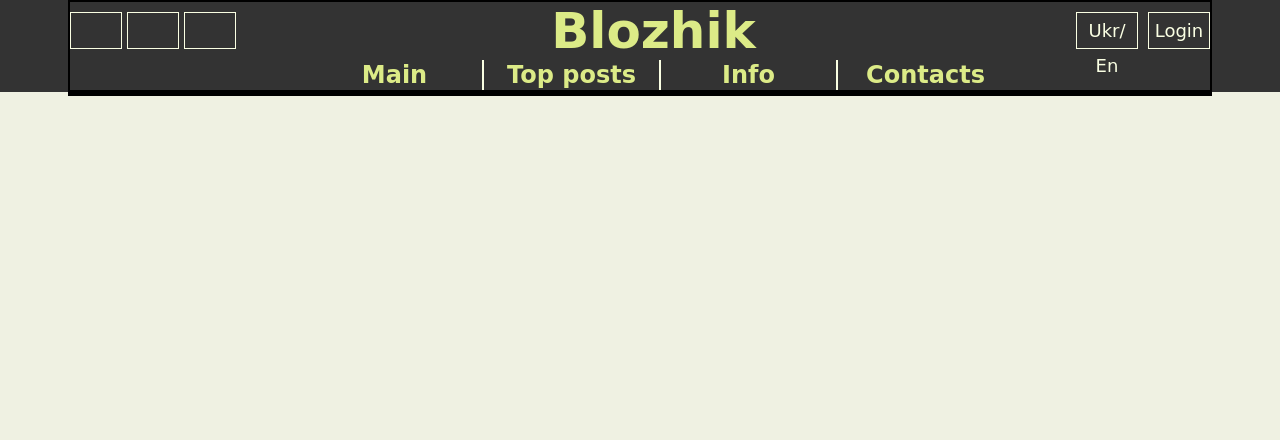
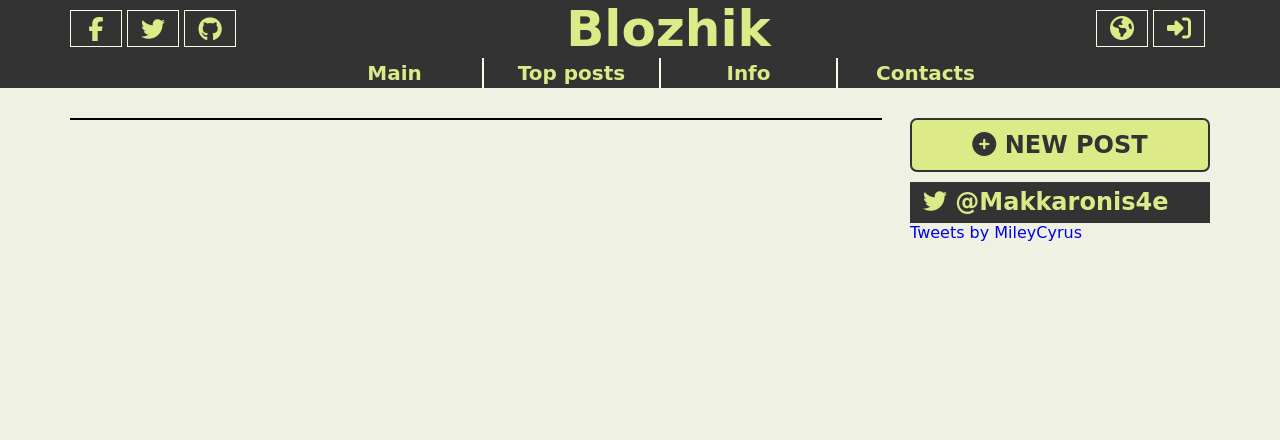
Before and after one commit to kpi-web-guild/django-girls-blog-makkaronis4e, a Django app: page / in a window 1280 px wide. Shown: the top 440 px of the page. After the commit the page ends 241 px from the top, so only its background shows below. Run offline with Django 3.2, Linux system fonts and the light colour scheme; the visitor is signed in with stand-in values (Sample User, id 1); data that the repository does not hold is empty; some libraries are stand-ins or nearby versions.

Commit message:
Change views and layout

```diff
--- a/blog/static/css/blog.css
+++ b/blog/static/css/blog.css
@@ -1,4 +1,4 @@
-body, p, a, div, h1 {
+body, p, a, div, h1, h2, span {
     padding: 0;
     margin: 0;
     font-family: 'Lobster', cursive;
@@ -6,12 +6,10 @@ body, p, a, div, h1 {
 
 body {
     min-width:  1200px;
-
 }
 
 a {
     text-decoration: none;
-
 }
 
 header {
@@ -22,7 +20,6 @@ header {
 .header {
     width: 1140px;
     margin: 0 auto;
-    border:2px solid black;
 }
 
 .header-top:after {
@@ -47,6 +44,16 @@ header {
     font-size:100%;
 }
 
+.social-button span {
+    line-height: 35px;
+    vertical-align: middle;
+}
+
+.fa {
+    font-size: 24px;
+    color: #dceb87;
+}
+
 .l-block {
     float: right;
     margin-top:10px;
@@ -59,22 +66,26 @@ header {
     list-style: none;
     text-align: center;
     border:1px solid #faffe3;
-    width:60px;
+    width:50px;
     height:35px;
-    margin-left:10px;
-    vertical-align: middle;
-    font-size:18px;
-    line-height:35px;
-    color: #faffe3;
-
+    margin-right:5px;
+    font-size:100%;
 }
 
+.l-button span {
+    line-height: 35px;
+    vertical-align: middle;
+}
+
+.l-button:hover,
+.social-button:hover{
+    border:1px solid #dceb87;
+}
 
 .title-name  {
     text-align: center;
     font-size: 50px;
     margin:0 auto;
-
 }
 
 .title-name  a{
@@ -95,8 +106,6 @@ header {
     width: 175px;
     height: 30px;
     border-right: 2px solid #faffe3;
-
-
 }
 
 .main-nav li:last-child {
@@ -109,7 +118,7 @@ header {
     vertical-align: middle;
     font-weight: bold;
     color: #dceb87;
-    font-size: 24px;
+    font-size: 20px;
 }
 
 .main-nav a:active {
@@ -128,12 +137,68 @@ main {
     background-color: #eff1e2;
     min-height: 1300px;
 }
+
 .layout-main {
     width: 1140px;
     margin: 0 auto;
-    border:2px solid black;
+    padding-top:30px;
 }
 
+.clearfix:after {
+    display: table;
+    content: "";
+    clear: both;
+}
+
+section {
+    float: left;
+    width: 810px;
+    border: 1px solid black;
+    }
+
+
+aside {
+    float: right;
+    width: 300px;
+}
+
+.add-new-post {
+    display: block;
+    background: #dceb87;
+    border: 2px solid #333;
+    line-height: 50px;
+    color: #333;
+    border-radius: 7px;
+    text-align: center;
+    vertical-align: middle;
+    font-weight:bold;
+    font-size: 24px;
+    margin-bottom: 10px;
+}
+
+.add-new-post span {
+    color: #333;
+}
+
+.add-new-post span:hover {
+    transform: rotate(90deg);
+    transition: 0.4s ease;
+}
+
+.twitter {
+    height: 800px;
+}
+
+.title-twitter {
+    background: #333;
+    color: #dceb87;
+    padding: 6px 0 7px 13px;
+}
+
+.title-twitter a{
+    color: #dceb87;
+    text-align: center;
+}
 
 
 
--- a/blog/templates/blog/base.html
+++ b/blog/templates/blog/base.html
@@ -4,8 +4,8 @@
 <head>
 
     <title>{% trans 'Blozhik' %}</title>
+    <script src="https://use.fontawesome.com/11ddba8a4a.js"></script>
     <link rel="stylesheet" href="{% static 'css/blog.css' %}">
-    <link rel="stylesheet" href="{% static 'fontawesome-free-5.0.2/web-fonts-with-css/css/fontawesome.min.css' %}">
     <meta charset="UTF-8">
 </head>
 
@@ -14,34 +14,32 @@
         <div class="header">
             <div class="header-top">
                 <div class="social-btns">
-                    <a href="#" class="social-button FB"><i class="fa fa-facebook"></i></a>
-                    <a href="#" class="social-button TW"></a>
-                    <a href="#" class="social-button Git"></a>
+                    <a href="#" class="social-button FB">
+                        <span class="fa fa-facebook"></span>
+                    </a>
+                    <a href="#" class="social-button TW">
+                        <span class="fa fa-twitter"></span>
+                    </a>
+                    <a href="#" class="social-button Git">
+                        <span class="fa fa-github"></span>
+                    </a>
                 </div>
                 <div class="l-block">
                     <a href="" class="l-button language-switch">
-                            {% trans 'Ukr' %}/
-                            {% trans 'En' %}
+                        <span class="fa fa-globe"></span>
                     </a>
                     <a href="" class="l-button login-link">
-                        {% trans 'Login' %}
+                        <span class="fa fa-sign-in"></span>
                     </a>
                 </div>
                 <h1 class="title-name">
                     <a href="/">{% trans 'Blozhik' %}</a>
                 </h1>
-                <!-- <div class="new-post">
-                    {% if user.is_authenticated %}
-                    <a href="{% url 'post_new' %}" class="top-menu">
-                            <span class="glyphicon glyphicon-plus"></span>
-                    </a>
-                    {% endif %}
-                </div> /!-->
             </div>
             <nav>
                 <ul class="main-nav">
                     <li class="nav-1">
-                        <a href="">{% trans 'Main' %}</a>
+                        <a href="{% url 'post_list' %}">{% trans 'Main' %}</a>
                     </li>
                     <li class="nav-2">
                         <a href="">{% trans 'Top posts' %}</a>
@@ -56,7 +54,7 @@
         </div>
     </header>
     <main>
-        <div class="layout-main">
+        <div class="layout-main clearfix">
             <section>
                 <div class="content container">
                     <div class="row">
@@ -66,6 +64,28 @@
                     </div>
                 </div>
             </section>
+            <aside>
+                {% if user.is_authenticated %}
+                <a href="{% url 'post_new' %}" class="add-new-post">
+                    <span class="fa fa-plus-circle"></span>
+                    NEW POST
+                </a>
+                {% endif %}
+                <div class="twitter">
+                    <div class="title-twitter">
+                        <h2 class="block-title">
+                            <a href="#">
+                                <span class="fa fa-twitter"></span>
+                                @Makkaronis4e
+                            </a>
+                        </h2>
+                    </div>
+                    <div class="body-twitter">
+                        <a class="twitter-timeline" data-chrome="noheader nofooter transparent" data-width="300" data-height="800" data-theme="light" data-link-color="#FAB81E" href="https://twitter.com/MileyCyrus?ref_src=twsrc%5Etfw">Tweets by MileyCyrus</a>
+                        <script async src="https://platform.twitter.com/widgets.js" charset="utf-8"></script>
+                    </div>
+                </div>
+            </aside>
         </div>
     </main>
 </body>
--- a/blog/templates/blog/post_detail.html
+++ b/blog/templates/blog/post_detail.html
@@ -8,7 +8,7 @@
         {{ post.published_date }}
     </div>
     {% endif %} {% if user.is_authenticated %}
-    <a class="btn btn-default" href="{% url 'post_edit' pk=post.pk %}">
+    <a class="fa fa-pencil" href="{% url 'post_edit' pk=post.pk %}">
         <span class="glyphicon glyphicon-pencil"></span>
     </a>
     {% endif %}
--- a/blog/views.py
+++ b/blog/views.py
@@ -9,7 +9,7 @@ from django.shortcuts import redirect
 
 def post_list(request):
     """Render page with list of posts."""
-    posts = Post.objects.filter(published_date__lte=timezone.now()).order_by('published_date')
+    posts = Post.objects.filter(published_date__lte=timezone.now()).order_by('-published_date')
     return render(request, 'blog/post_list.html', {'posts': posts})
 
 
```
